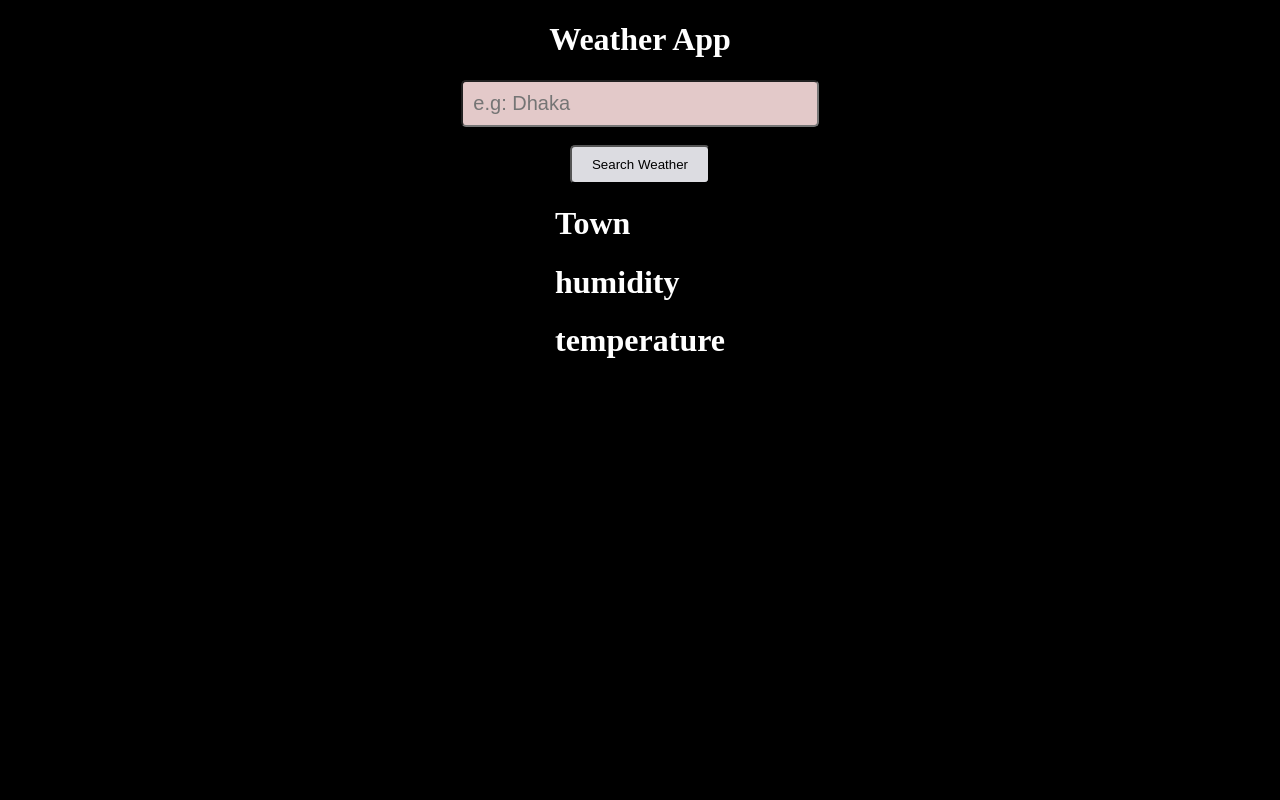
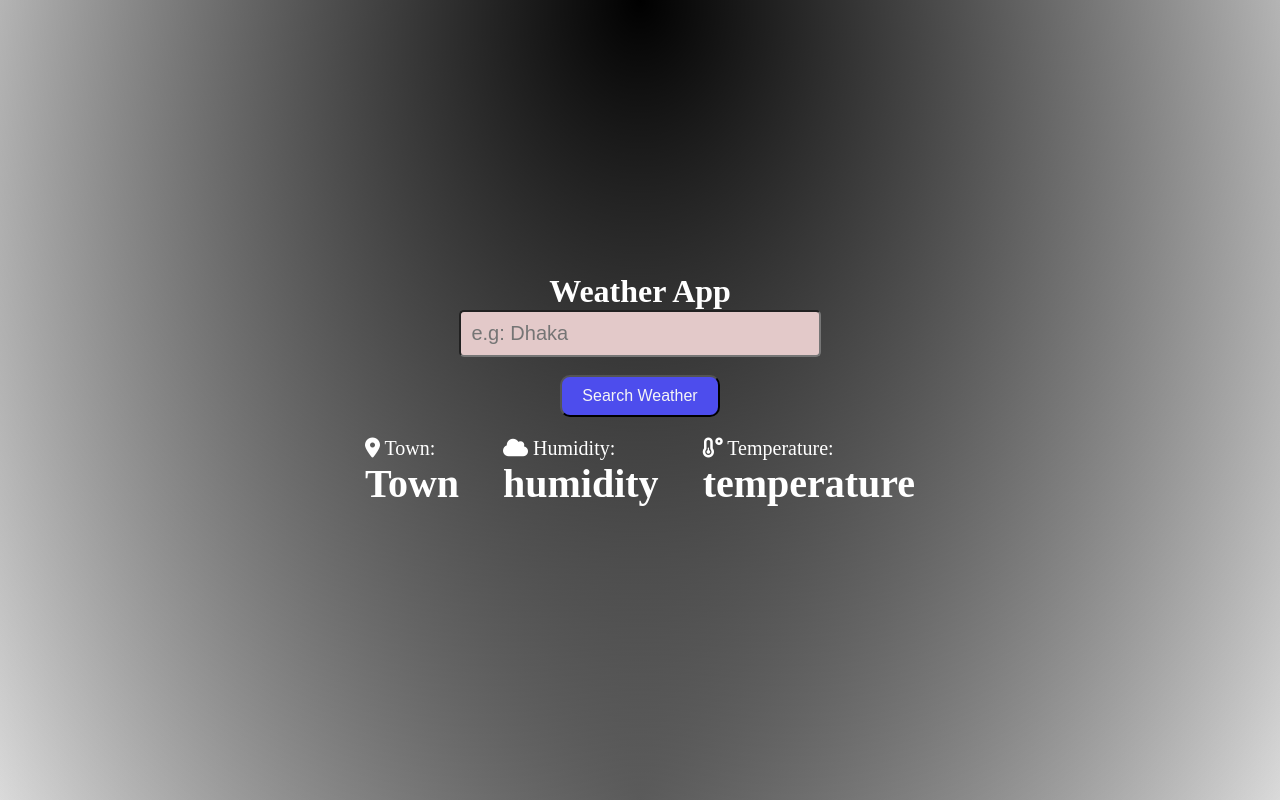
Before and after one commit to thisis-arman/weather-app, a plain HTML site: page index.html in a window 1280 px wide. Drawn offline with Linux system fonts and the light colour scheme.

Commit message:
backgound designed and alignment

```diff
--- a/index.html
+++ b/index.html
@@ -5,6 +5,8 @@
     <meta charset="UTF-8">
     <meta name="viewport" content="width=device-width, initial-scale=1.0">
     <link rel="stylesheet" href="style.css">
+    <!-- Font Awesome Link -->
+    <script src="https://kit.fontawesome.com/c76170a420.js" crossorigin="anonymous"></script>
     <title>Weather App</title>
 </head>
 
@@ -23,9 +25,15 @@
                 Search Weather
             </button>
             <div>
-                <h1 id='city_name'>Town</h1>
-                <h1 id='humidity'>humidity</h1>
-                <h1 id='temperature'>temperature</h1>
+                <span><i class="fa-solid fa-location-dot"></i> Town:
+                    <h1 id='city_name'>Town</h1>
+                </span>
+                <span><i class="fa-solid fa-cloud"></i> Humidity:
+                    <h1 id='humidity'>humidity</h1>
+                </span>
+                <span><i class="fa-solid fa-temperature-low"></i> Temperature:
+                    <h1 id='temperature'>temperature</h1>
+                </span>
             </div>
         </div>
 
--- a/script.js
+++ b/script.js
@@ -35,14 +35,18 @@ fetch(url)
 const displayData =forecast=>{
     const {location,timelines} = forecast
     console.log(timelines)
-    const eachDay = timelines.daily.map((day)=>day)
+    const eachDay = timelines.daily.map((day)=>day.values)
     console.log(eachDay)
+    const values = eachDay.map((value) => value)
+    console.log(values)
     const town = document.getElementById('city_name');
     const humidity = document.getElementById('humidity');
     const temperature = document.getElementById('temperature');
-    town.innerHTML=location.name;
-    humidity.innerHTML=timelines.daily.values.humidityAvg;
-    temperature.innerHTML=timelines.daily.values.temperatureAvg;
+    const onlyCityName = location.name.split(',')
+    console.log(onlyCityName)
+    town.innerHTML=onlyCityName[0];
+    humidity.innerHTML=values[0].humidityAvg;
+    temperature.innerHTML=values[0].temperatureAvg;
     // console.log(city);
 
 }
--- a/style.css
+++ b/style.css
@@ -1,5 +1,24 @@
 *{
-    background-color: black;
+    margin: 0;
+    padding: 0;
+}
+
+span{
+    display: inline-block;
+    padding: 20px;
+    color: white;
+    font-size: 20px;
+}
+body{
+    /* background-color: black; */
+    display: flex;
+    align-items: center;
+    justify-content: center;
+    min-height: 100vh;
+    /* background: radial-gradient(#010e18, #151b52); */
+    background: radial-gradient(ellipse at top, black, transparent),
+            radial-gradient(ellipse at bottom, gray, transparent);
+    background-repeat: no-repeat;
 }
 
 h1{
@@ -29,7 +48,18 @@ h1{
 
 .get_weather_btn{
     padding:10px 20px;
-    background:rgb(220, 220, 225);
-    color:black;
-    border-radius:5px;
+background: rgb(77, 77, 237);
+    color:whitesmoke;
+    font-size: 16px;
+
+    border-radius:10px;
 }
+.get_weather_btn:hover{
+    padding:10px 25px;
+    transition: 300ms;
+background: rgba(35, 35, 153, 0.878);
+    color:white;
+    cursor: pointer;
+
+    border-radius:10px;
+}
```
